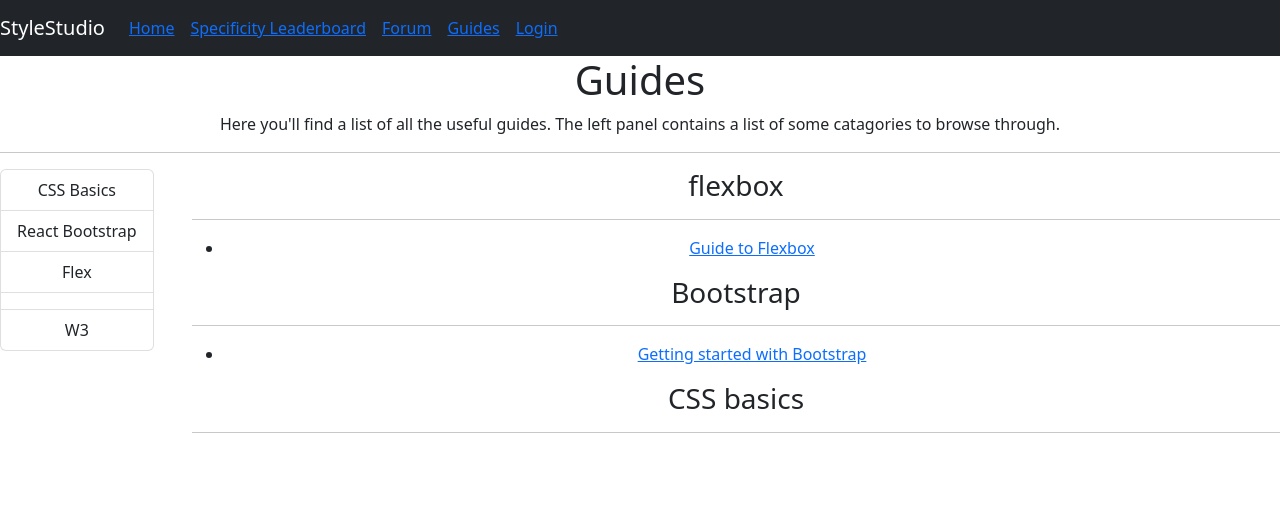
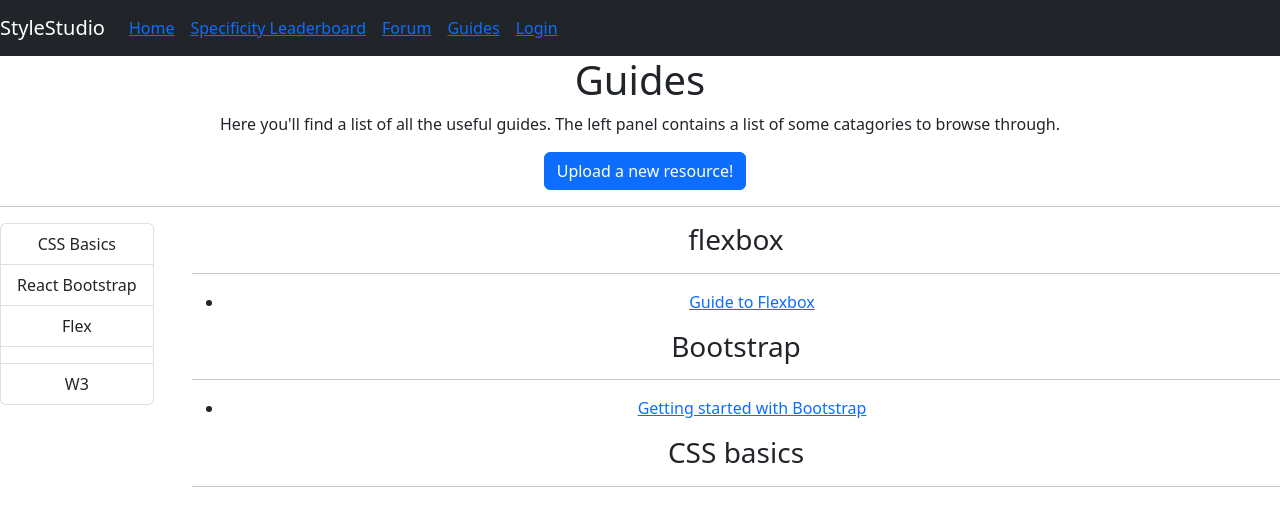
Before and after one commit to mdapim/CSSWebsiteFrontEnd, a React (Create React App) app in the folder stylestudio/: page /guides in a window 1280 px wide. Shown: the top 526 px of the page. Built offline with nearby package versions, Linux system fonts and the light colour scheme.

Commit message:
added in a Add resource feature returning a new resource, and a function for sending this resource, that is incomplete

```diff
--- a/stylestudio/src/App.js
+++ b/stylestudio/src/App.js
@@ -51,7 +51,7 @@ function App() {
 
         <Route path="/forums" element={<Forums />}></Route>
         <Route path='/leaderboard' element={<Specificity/>}/>
-        <Route path='/guides' element = {<Guides/>}/>
+        <Route path='/guides' element = {<Guides userType={2}/>}/>
 
       </Routes>
     </div>
--- a/stylestudio/src/pages/Guides/AddResource.js
+++ b/stylestudio/src/pages/Guides/AddResource.js
@@ -4,11 +4,14 @@ import Form from 'react-bootstrap/Form';
 import Modal from 'react-bootstrap/Modal';
 import Dropdown from 'react-bootstrap/Dropdown';
 import DropdownButton from 'react-bootstrap/DropdownButton';
-export function AddResource() {
+export function AddResource({handleAddedResource,addedResource,confirmAddedResource, catagoriesList}) {
     const [show, setShow] = useState(false);
-
     const handleClose = () => setShow(false);
     const handleShow = () => setShow(true);
+    const catagoryNames = () => {
+      return Object.keys(catagoriesList).map(key=>catagoriesList[key])
+    }
+
 
     return (
       <>
@@ -27,6 +30,7 @@ export function AddResource() {
                   type="email"
                   placeholder="Resource Name"
                   autoFocus
+                  onChange={e=>handleAddedResource(e,'resource_description')}
                 />
               </Form.Group>
               <Form.Group
@@ -34,14 +38,17 @@ export function AddResource() {
                 controlId="exampleForm.ControlTextarea1"
               >
                 <Form.Label>Resource Link</Form.Label>
-                <Form.Control as="textarea" rows={3} />
+                <Form.Control as="textarea" rows={3} onChange={e=>handleAddedResource(e,'resource_link')}/>
               </Form.Group>
               <Form.Group className='mb-3'>
                     <Form.Label>Catagories</Form.Label>
-                    <DropdownButton title='dropdown'>
-            <Dropdown.Item title='2' >2</Dropdown.Item>
-            <Dropdown.Item title='3' >3</Dropdown.Item>
-            <Dropdown.Item title='4' >4</Dropdown.Item>
+                    <DropdownButton title={addedResource['resource_catagory']}>
+            <Dropdown.Item title='2' onClick={e=>handleAddedResource(e,'resource_catagory')} >2</Dropdown.Item>
+            <Dropdown.Item title='3' onClick={e=>handleAddedResource(e,'resource_catagory')}>3</Dropdown.Item>
+            <Dropdown.Item title='4' onClick={e=>handleAddedResource(e,'resource_catagory')}>4</Dropdown.Item>
+            {catagoryNames().map(catagory => {
+              return <Dropdown.Item title={catagory} onClick={e=>handleAddedResource(e,'resource_catagory')}>{catagory}</Dropdown.Item>
+            })}
         </DropdownButton>
               </Form.Group>
             </Form>
@@ -50,7 +57,10 @@ export function AddResource() {
             <Button variant="secondary" onClick={handleClose}>
               Close
             </Button>
-            <Button variant="primary" onClick={handleClose}>
+            <Button variant="primary" onClick={()=>{
+              handleClose()
+              confirmAddedResource()
+              }}>
               Save Changes
             </Button>
           </Modal.Footer>
--- a/stylestudio/src/pages/Guides/Guides.js
+++ b/stylestudio/src/pages/Guides/Guides.js
@@ -10,10 +10,16 @@ import Form from 'react-bootstrap/Form';
 import './Guides.css'
 export function Guides({userType}) {
     const [resources,setResources] = useState([])
-    const [catagoriesList,setCatagoriesList] = useState([])
+    const [addedResource,setAddedResource] = useState({
+        resource_description:"",
+        resource_link:"",
+        resource_catagory:"",
+    })
+    const [confirmedResource,setConfirmedResource] = useState(addedResource)
     const testResources = [[{0:'flexbox',1:'Bootstrap',2:'CSS basics'}],
     [{resource_id:0,resource_catagory:0,resource_link:"https://css-tricks.com/snippets/css/a-guide-to-flexbox/",resource_description:"Guide to Flexbox"},
     {resource_id:1,resource_catagory:1,resource_link:"https://react-bootstrap.github.io/",resource_description:"Getting started with Bootstrap"}]]
+    const [catagoriesList,setCatagoriesList] = useState(testResources[0][0])
     const fetchResources = async ()=> {
         const res = await fetch('resource link')
         const responseData = await res.json()
@@ -21,11 +27,35 @@ export function Guides({userType}) {
         setCatagoriesList(responseData[0][0])
 
     }
+    const sendNewResource = async () => {
+        const res = await fetch('link',{
+            method:'POST',
+            header: {
+                'Content-Type':'application/json'
+            },
+            body: JSON.stringify([confirmedResource])
+        })
+        const responseData = await res.json()
+
+    }
     // useEffect(()=> {
     //     fetchResources()
     // },[])
+    const handleAddedResource = (e,descriptor)=> {
+        let value;
+        value = descriptor==='resource_catagory'? e.target.title:e.target.value
+        console.log(e.target.title)
+        setAddedResource((prev)=> {
+            return {...prev,[descriptor]:value}
+        })
+    }
+    const confirmAddedResource = ()=> {
+        setConfirmedResource({...addedResource})
+        console.log(addedResource)
+    }
     const addResource=()=> {
-        return (<AddResource/>)
+        return (<AddResource handleAddedResource={handleAddedResource} addedResource={addedResource} confirmAddedResource={confirmAddedResource}
+        catagoriesList={catagoriesList}/>)
     }
 
     const generateResources=()=> {
@@ -33,11 +63,11 @@ export function Guides({userType}) {
         Object.keys(testResources[0][0]).forEach(catagory_id=>inCatagories[catagory_id]=[])
         testResources[1].forEach((resource)=>inCatagories[resource.resource_catagory].push(resource))
         const catagoryJSX = []
-        console.log(inCatagories)
         for (const catagory_id of Object.keys(inCatagories)) {
-            console.log(catagory_id)
             catagoryJSX.push(
+                <div>
                 <Resource title={testResources[0][0][catagory_id]} links={inCatagories[catagory_id]}/>
+                </div>
             )
         }
         return catagoryJSX
@@ -49,7 +79,7 @@ export function Guides({userType}) {
             <h1>Guides</h1>
             <p>Here you'll find a list of all the useful guides. The left panel contains a list of some catagories to browse through.</p>
             <div>
-            {userType=='admin'? addResource():''}
+            {userType===2? addResource():''}
             </div>
 
         </header>
```
